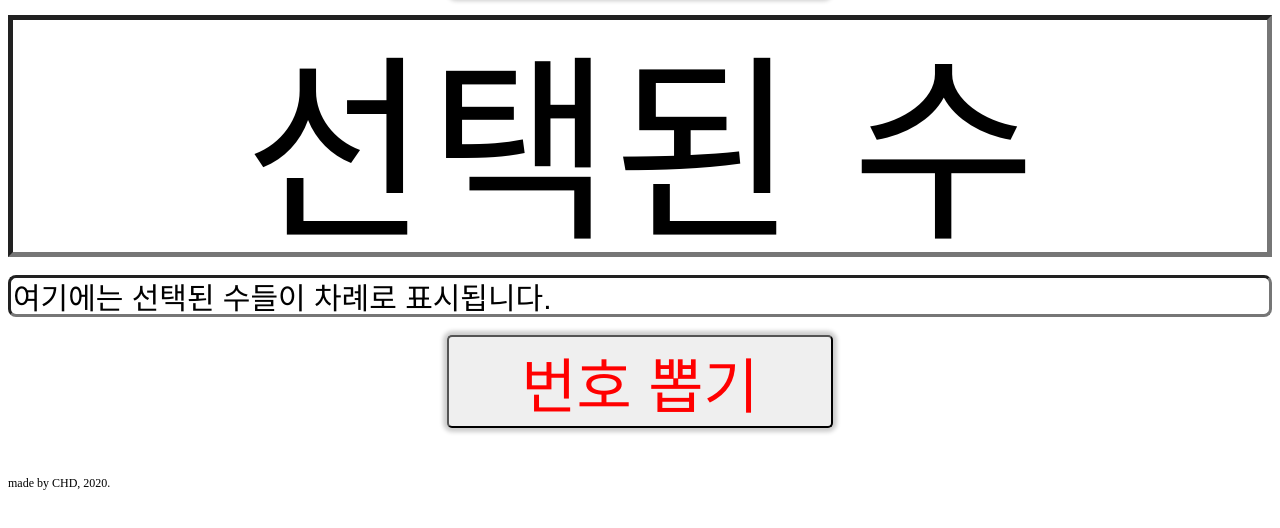
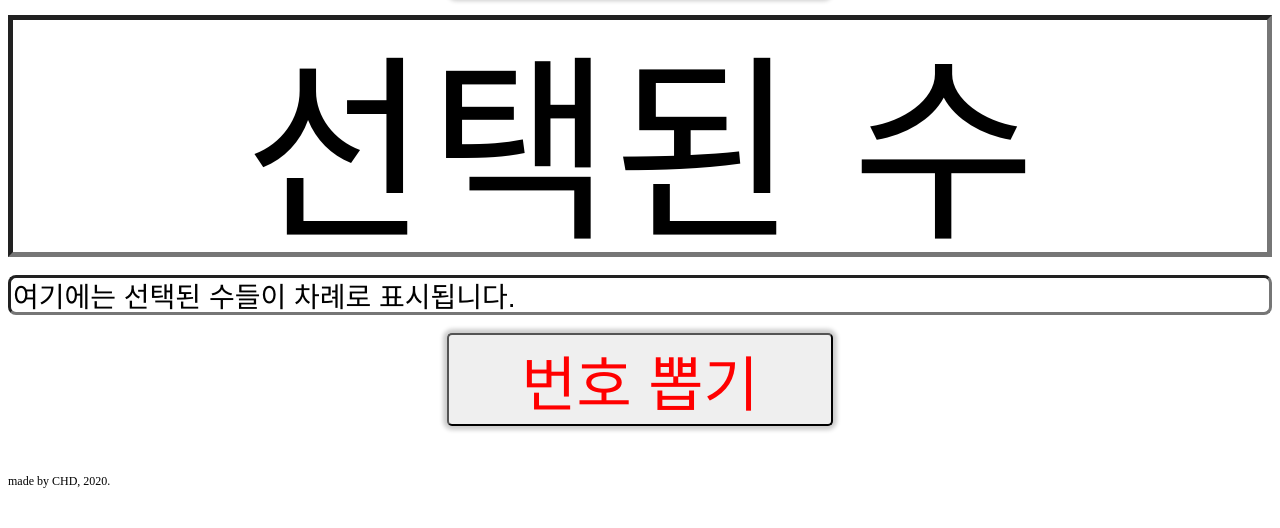
Before and after one commit to ipeace21/streams, a plain HTML site: page index.html in a window 1280 px wide. Shown: the part 142-670 px from the top of the page. Drawn offline with Linux system fonts and the light colour scheme.

Commit message:
Update index.html

```diff
--- a/index.html
+++ b/index.html
@@ -17,7 +17,7 @@
                          style = "text-align:center; font-size:200px; width:100%;
                          border-width: 5px;"><br><br>
     <input type="text" id="cnums" name="cnums" value = "여기에는 선택된 수들이 차례로 표시됩니다."
-                         style = "font-size:30px; width:100%;
+                         style = "font-size:28px; width:100%;
                          border-radius: 8px; border-width: 3px;"><br><br>
     <input type="button" value="    번호 뽑기    " onclick="choosenum()"
                          style = "text-align:center; font-size:60px; color:red;
```
